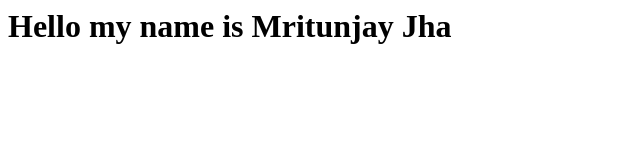
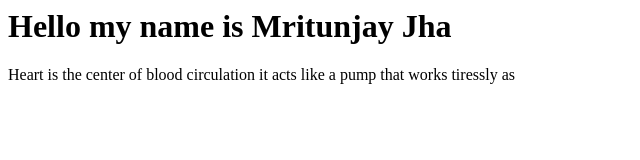
Before and after one commit to Mritunjay-maker/gitRepo, a plain HTML site: page index.html in a window 1280 px wide. Shown: the whole page, without its empty margins (0-640 px from the left). Drawn offline with Linux system fonts and the light colour scheme.

Commit message:
This is the second commit by Mritunjay Jha

```diff
--- a/index.html
+++ b/index.html
@@ -3,5 +3,7 @@
 <title>Hello Everybody</title>
 <body>
 <h1>Hello my name is Mritunjay Jha</h1>
+<p>Heart is the center of blood circulation it acts like a pump that works tiressly as </p>
+
 </body>
 </html>
```
